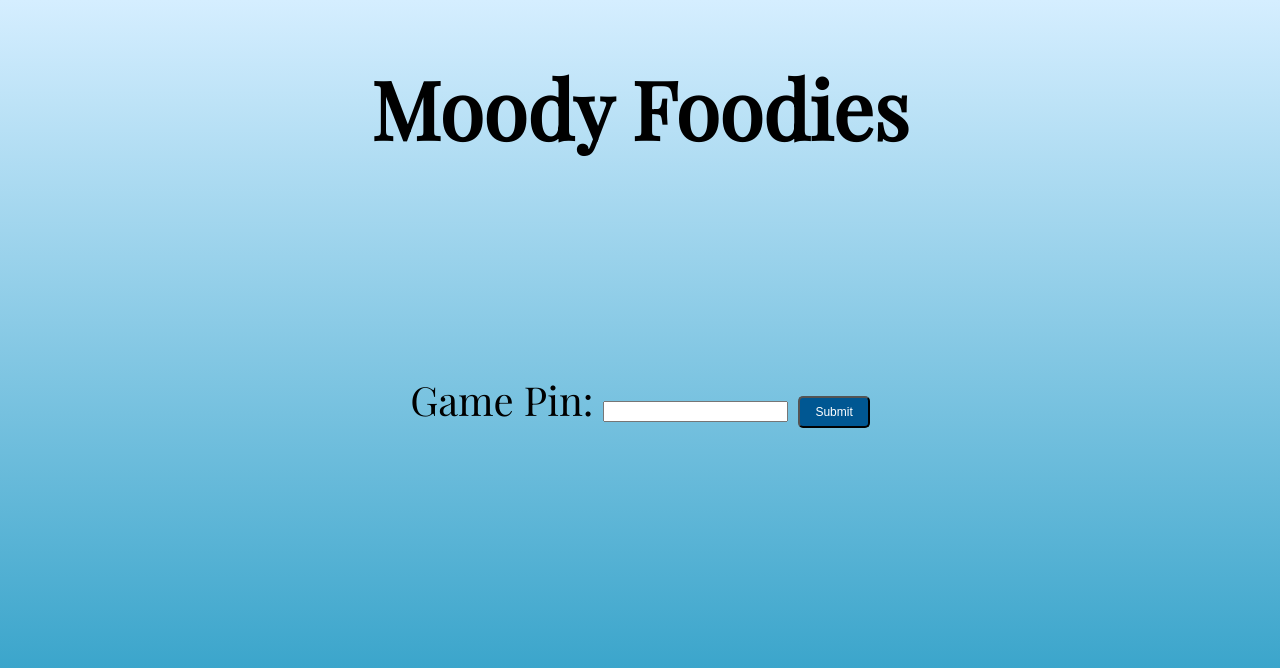
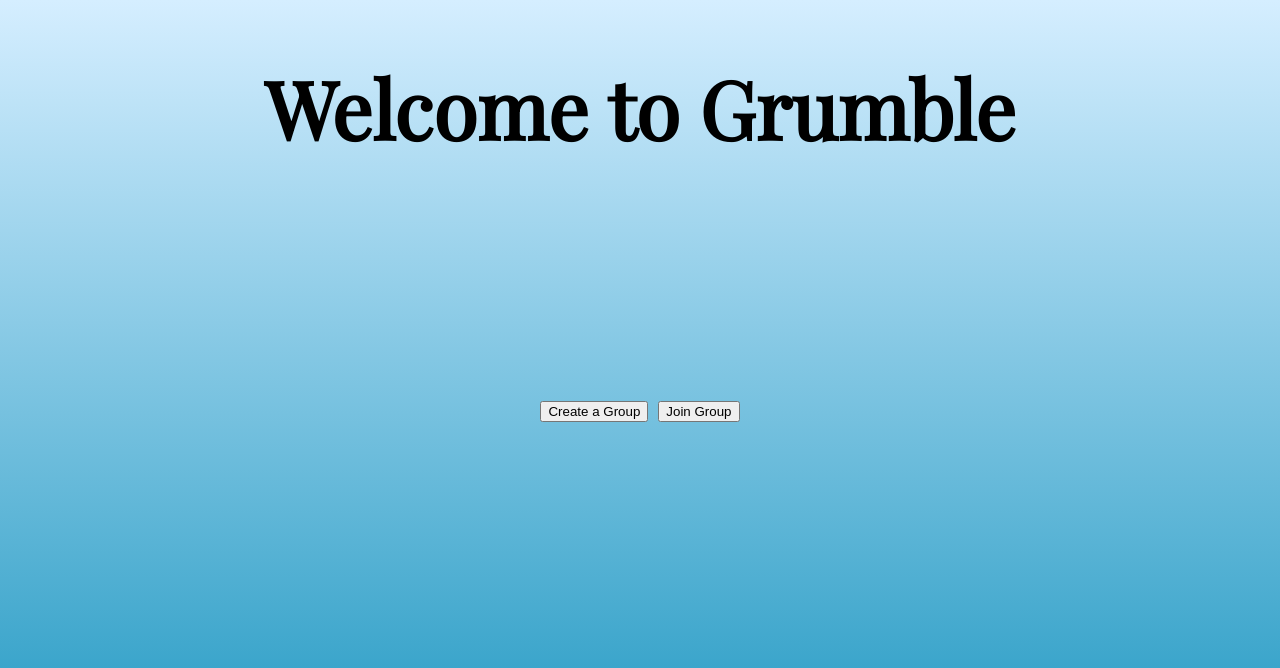
Before and after one commit to oulily/indecisivefoodies, a Python web app: template templates/home.html in a window 1280 px wide. Shown: the top 668 px of the page. Run offline with Jinja, Linux system fonts and the light colour scheme; the template is opened without the code that fills it, so the values that code supplies are empty.

Commit message:
created some html and css files

```diff
--- a/app.yaml
+++ b/app.yaml
@@ -7,8 +7,6 @@ handlers:
   static_dir: javascript
 - url: /stylesheets
   static_dir: stylesheets
-- url: /aboutus
-  static_dir: aboutus
 - url: /.*
   script: main.app
   secure: always
--- a/templates/home.html
+++ b/templates/home.html
@@ -1,5 +1,5 @@
 <!DOCTYPE html>
-<title>ROFL</title>
+<title>Grumble</title>
 <link rel="stylesheet" href="/stylesheets/home.css">
 <link href="https://fonts.googleapis.com/css?family=Playfair+Display" rel="stylesheet">
 <head>
@@ -8,12 +8,11 @@
 
 <body>
   <header>
-    <h1>Moody Foodies</h1>
+    <h1>Welcome to Grumble</h1>
     <br><br>
     <form action="/create" method="post"><br>
-      <label>Game Pin:</label>
-      <input gamepin="gamepin" maxlength="20" required="required">
-      <button id="submitbutton">Submit</button>
+      <button id="creategroup">Create a Group</button>
+      <button id="joingroup">Join Group</button>
     </form>
     <br><br>
 </body>
```
Also changed, not shown: templates/filter.html (added, +7 -0 lines), templates/initiator.html (added, +7 -0 lines), templates/joiner.html (added, +7 -0 lines), stylesheets/filter.css (added), stylesheets/initiator.css (added), stylesheets/joiner.css (added).
